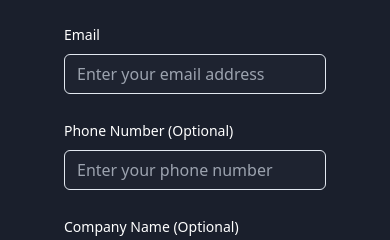
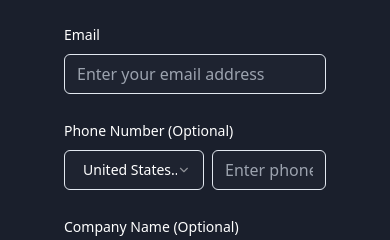
Before and after one commit to YassoBases/orchida-ai-automation-agency, a React (Vite) app: page / in a window 390 px wide. Shown: the part 4541-4781 px from the top of the page. Built offline with nearby package versions, Linux system fonts and the light colour scheme.

Commit message:
Add country code dropdown to contact form
Implemented a dropdown menu for selecting country codes in the phone number section of the contact form. This enhancement allows users to easily choose their country code when entering their phone number.
[skip gpt_engineer]

```diff
--- a/src/components/ContactForm.tsx
+++ b/src/components/ContactForm.tsx
@@ -17,6 +17,7 @@ export function ContactForm() {
       full_name: "",
       email: "",
       phone: "",
+      country_code: "+1",
       company_name: "",
       inquiry_type: "GENERAL",
       message: "",
@@ -33,7 +34,7 @@ export function ContactForm() {
         .insert({
           full_name: values.full_name,
           email: values.email,
-          phone: values.phone,
+          phone: values.phone ? `${values.country_code}${values.phone}` : null,
           company_name: values.company_name,
           inquiry_type: values.inquiry_type,
           message: values.message,
--- a/src/components/contact-form/PersonalInfoFields.tsx
+++ b/src/components/contact-form/PersonalInfoFields.tsx
@@ -1,7 +1,8 @@
 import { FormField, FormItem, FormLabel, FormControl, FormMessage } from "@/components/ui/form";
 import { Input } from "@/components/ui/input";
+import { Select, SelectContent, SelectItem, SelectTrigger, SelectValue } from "@/components/ui/select";
 import { UseFormReturn } from "react-hook-form";
-import { ContactFormValues } from "./types";
+import { ContactFormValues, countryCodes } from "./types";
 
 interface PersonalInfoFieldsProps {
   form: UseFormReturn<ContactFormValues>;
@@ -38,19 +39,54 @@ export function PersonalInfoFields({ form }: PersonalInfoFieldsProps) {
         )}
       />
 
+      <div className="space-y-2">
+        <FormLabel className="text-white">Phone Number (Optional)</FormLabel>
+        <div className="flex gap-2">
+          <FormField
+            control={form.control}
+            name="country_code"
+            render={({ field }) => (
+              <FormItem className="w-[140px]">
+                <Select
+                  value={field.value}
+                  onValueChange={field.onChange}
+                >
+                  <FormControl>
+                    <SelectTrigger className="bg-[#1E2330] text-white border-input">
+                      <SelectValue placeholder="Select code" />
+                    </SelectTrigger>
+                  </FormControl>
+                  <SelectContent className="bg-[#1E2330] text-white border-input">
+                    {countryCodes.map((code) => (
+                      <SelectItem
+                        key={code.value}
+                        value={code.value}
+                        className="hover:bg-gray-700 focus:bg-gray-700"
+                      >
+                        {code.label}
+                      </SelectItem>
+                    ))}
+                  </SelectContent>
+                </Select>
+                <FormMessage />
+              </FormItem>
+            )}
+          />
+
           <FormField
             control={form.control}
             name="phone"
             render={({ field }) => (
-          <FormItem>
-            <FormLabel className="text-white">Phone Number (Optional)</FormLabel>
+              <FormItem className="flex-1">
                 <FormControl>
-              <Input placeholder="Enter your phone number" className="bg-[#1E2330] text-white placeholder:text-gray-400" {...field} />
+                  <Input placeholder="Enter phone number" className="bg-[#1E2330] text-white placeholder:text-gray-400" {...field} />
                 </FormControl>
                 <FormMessage />
               </FormItem>
             )}
           />
+        </div>
+      </div>
 
       <FormField
         control={form.control}
--- a/src/components/contact-form/types.ts
+++ b/src/components/contact-form/types.ts
@@ -4,6 +4,7 @@ export const contactFormSchema = z.object({
   full_name: z.string().min(2, "Name must be at least 2 characters"),
   email: z.string().email("Invalid email address"),
   phone: z.string().optional(),
+  country_code: z.string().default("+1"),
   company_name: z.string().optional(),
   inquiry_type: z.enum(["AI_AUTOMATION", "VOICE_ASSISTANT", "CHATBOT", "GENERAL"]),
   message: z.string().min(10, "Message must be at least 10 characters"),
@@ -13,3 +14,16 @@ export const contactFormSchema = z.object({
 });
 
 export type ContactFormValues = z.infer<typeof contactFormSchema>;
+
+export const countryCodes = [
+  { value: "+1", label: "United States (+1)" },
+  { value: "+44", label: "United Kingdom (+44)" },
+  { value: "+91", label: "India (+91)" },
+  { value: "+86", label: "China (+86)" },
+  { value: "+81", label: "Japan (+81)" },
+  { value: "+49", label: "Germany (+49)" },
+  { value: "+33", label: "France (+33)" },
+  { value: "+61", label: "Australia (+61)" },
+  { value: "+7", label: "Russia (+7)" },
+  { value: "+55", label: "Brazil (+55)" },
+] as const;
```
Lines whose indentation alone changed are shown as unchanged.
